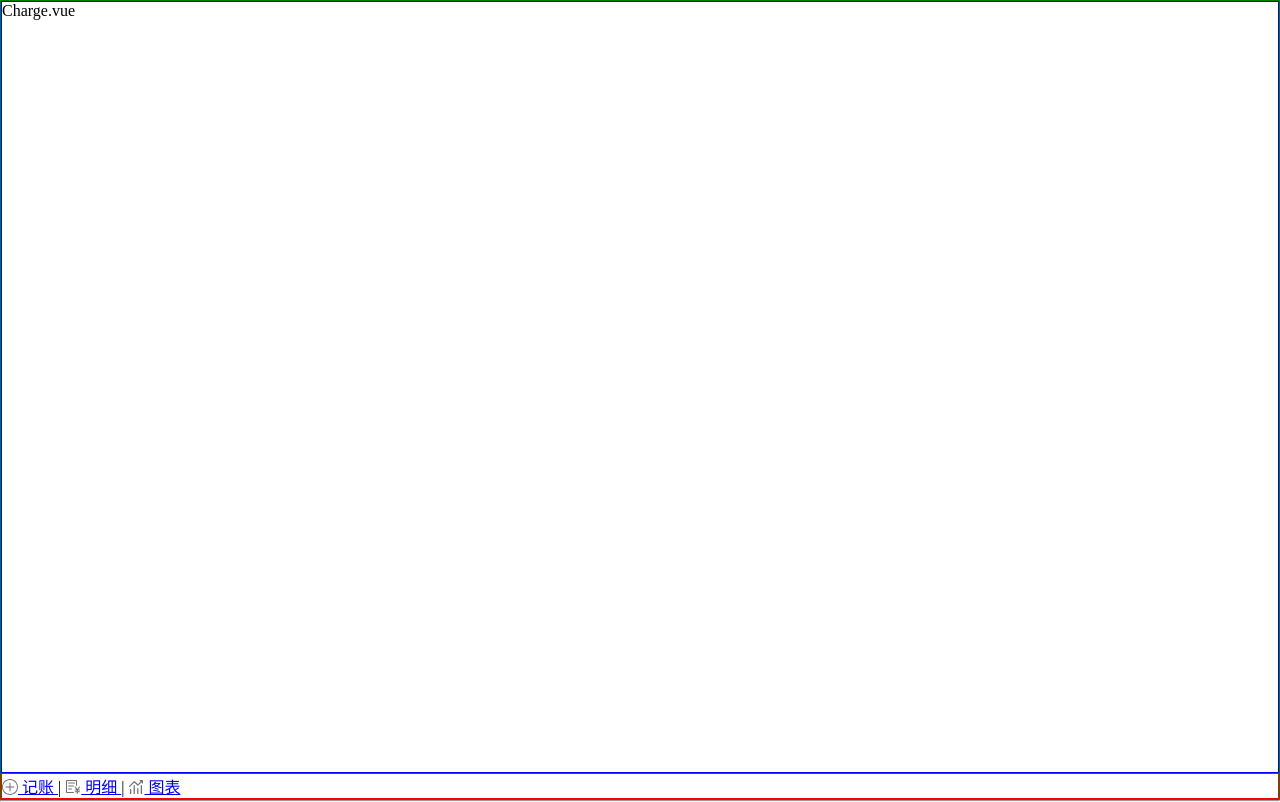
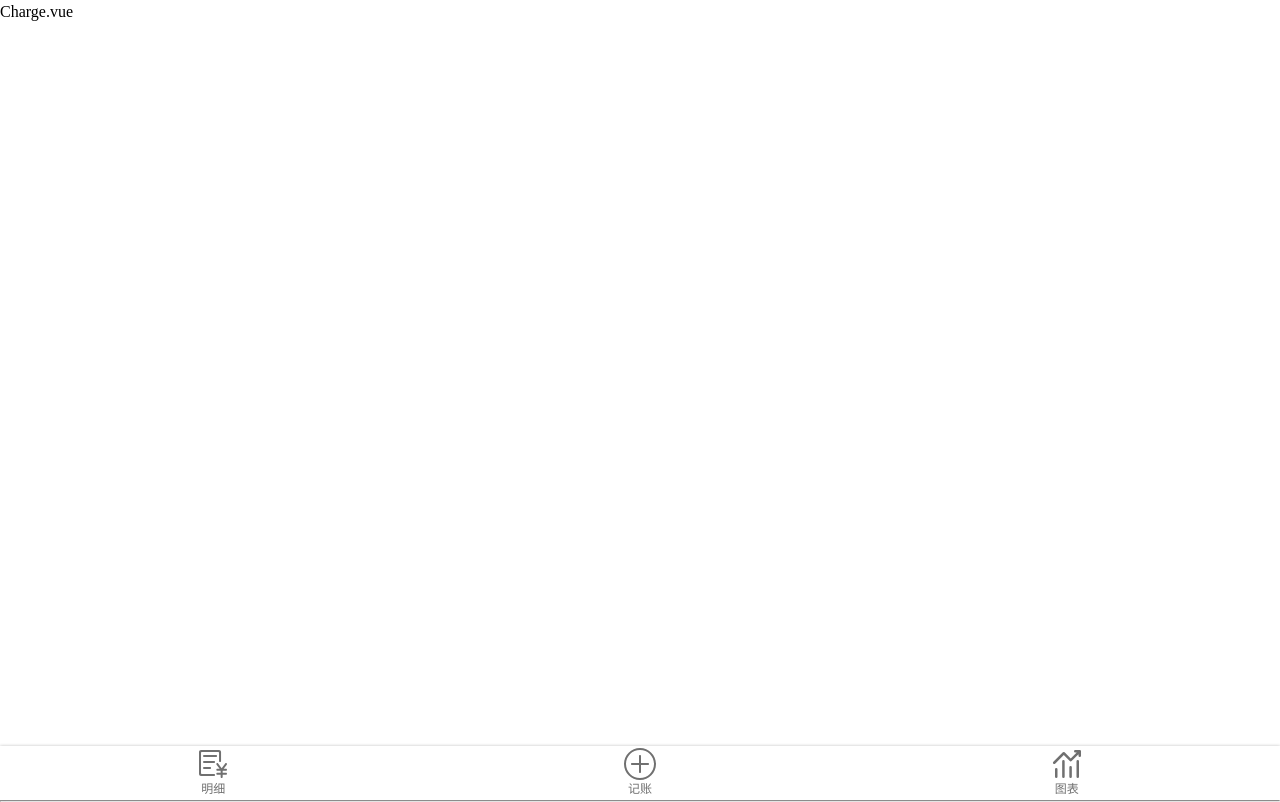
Before and after one commit to LLLLxto/green-grape, a Vue app: page /#/charge in a window 1280 px wide. Built offline with nearby package versions, Linux system fonts and the light colour scheme.

Commit message:
添加 Nav 样式

```diff
--- a/src/App.vue
+++ b/src/App.vue
@@ -10,6 +10,15 @@
   margin:0; padding:0;
   box-sizing:border-box;
 }
+
+body{
+  line-height: 1.5;
+}
+a{
+  text-decoration: none;
+  color: #707070;
+}
+
 
 #app {
   font-family: Avenir, Helvetica, Arial, sans-serif;
--- a/src/components/Layout.vue
+++ b/src/components/Layout.vue
@@ -16,14 +16,14 @@ export default {
 
 <style scoped lang="scss">
 .nav-wrapper {
-  border: 1px solid green;
+
   display: flex;
   flex-direction: column;
   height: 100vh;
 }
 
 .content {
-  border: 1px solid blue;
+
   overflow: auto; //如果 div.content 内容溢出可滚动
   flex-grow: 1; //尽量把所有高度都给 div.content
 }
--- a/src/components/Nav.vue
+++ b/src/components/Nav.vue
@@ -1,20 +1,20 @@
 <template>
-  <div class="nav">
-    <router-link to="/charge">
+  <nav>
+    <router-link to="bill" class="item">
+      <Icon name="bill"/>
+      明细
+    </router-link>
+
+    <router-link to="/charge" class="item">
       <Icon name="charge"/>
       记账
     </router-link>
-    |
-    <router-link to="bill">
-      <Icon name="bill"/>
-      明细
-    </router-link>
-    |
-    <router-link to="charts">
+
+    <router-link to="charts" class="item">
       <Icon name="charts"/>
       图表
     </router-link>
-  </div>
+  </nav>
 </template>
 
 <script lang="ts">
@@ -24,7 +24,23 @@ export default {
 </script>
 
 <style scoped lang="scss">
-.nav{
-  border:1px solid red;
+nav{
+  display: flex;
+  flex-direction: row;
+  box-shadow: 0 0 3px rgba(0, 0, 0, 0.25);
+  font-size: 12px;
+  > .item{
+    padding: 2px 0;
+    width: 33.33333%;
+    display: flex;
+    justify-content: center;
+    align-items: center;
+    flex-direction: column;
+    .icon {
+      width: 32px;
+      height: 32px;
+    }
+  }
 }
+
 </style>
```
